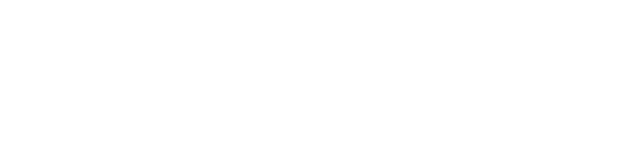
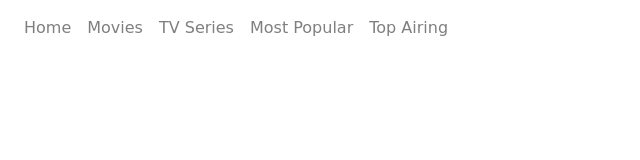
Before and after one commit to Navneetxdev/Projects, a plain HTML site: page Clones/Zoro.to/index.html in a window 1280 px wide. Shown: the whole page, without its empty margins (0-640 px from the left). Drawn offline with nearby package versions, Linux system fonts and the light colour scheme.

Commit message:
ProjectD1

```diff
--- a/Clones/Zoro.to/index.html
+++ b/Clones/Zoro.to/index.html
@@ -2,9 +2,44 @@
 <html lang="en">
 <head>
     </marquee><title>Watch Anime </title>
-    <link rel = "icon" href = "images/logo_zoro.png" type = "image/x-icon">
+    <link rel="stylesheet" href="https://use.fontawesome.com/releases/v5.3.1/css/all.css">
+    <link rel="stylesheet" href="style.css">
+    <link rel="stylesheet" href="https://cdn.jsdelivr.net/npm/bootstrap@4.0.0/dist/css/bootstrap.min.css" integrity="sha384-Gn5384xqQ1aoWXA+058RXPxPg6fy4IWvTNh0E263XmFcJlSAwiGgFAW/dAiS6JXm" crossorigin="anonymous">
+    <script src="https://code.jquery.com/jquery-3.2.1.slim.min.js" integrity="sha384-KJ3o2DKtIkvYIK3UENzmM7KCkRr/rE9/Qpg6aAZGJwFDMVNA/GpGFF93hXpG5KkN" crossorigin="anonymous"></script>
+<script src="https://cdn.jsdelivr.net/npm/popper.js@1.12.9/dist/umd/popper.min.js" integrity="sha384-ApNbgh9B+Y1QKtv3Rn7W3mgPxhU9K/ScQsAP7hUibX39j7fakFPskvXusvfa0b4Q" crossorigin="anonymous"></script>
+<script src="https://cdn.jsdelivr.net/npm/bootstrap@4.0.0/dist/js/bootstrap.min.js" integrity="sha384-JZR6Spejh4U02d8jOt6vLEHfe/JQGiRRSQQxSfFWpi1MquVdAyjUar5+76PVCmYl" crossorigin="anonymous"></script>
 </head>
 <body>
-    <div></div>
+    <div class="mainpage">
+        <div class="navbarTop">
+            <nav>
+                <nav class="navbar navbar-expand-lg navbar-light">
+                    <button class="navbar-toggler" type="button" data-toggle="collapse" data-target="#navbarSupportedContent" aria-controls="navbarSupportedContent" aria-expanded="false" aria-label="Toggle navigation">
+                      <span class="navbar-toggler-icon"></span>
+                    </button>
+
+                    <div class="collapse navbar-collapse" id="navbarSupportedContent">
+                      <ul class="navbar-nav mr-auto">
+                        <li>
+                          <a class="nav-link" href="#">Home <span class="sr-only">(current)</span></a>
+                        </li>
+                        <li class="nav-item">
+                          <a class="nav-link" href="#">Movies</a>
+                        </li>
+                        <li class="nav-item">
+                            <a class="nav-link" href="#">TV Series</a>
+                          </li>
+                          <li class="nav-item">
+                            <a class="nav-link" href="#">Most Popular</a>
+                          </li>
+                          <li class="nav-item">
+                            <a class="nav-link" href="#">Top Airing </a>
+                          </li>
+                      </ul>
+                    </div>
+                  </nav>
+            </nav>
+        </div>
+    </div>
 </body>
 </html>
--- a/Clones/Zoro.to/style.css
+++ b/Clones/Zoro.to/style.css
@@ -0,0 +1,12 @@
+*{
+
+}
+
+body{
+    font-family: "Montserrat", Arial;
+    color: white;
+}
+
+nav{
+    font-family: cursive;
+}
```
